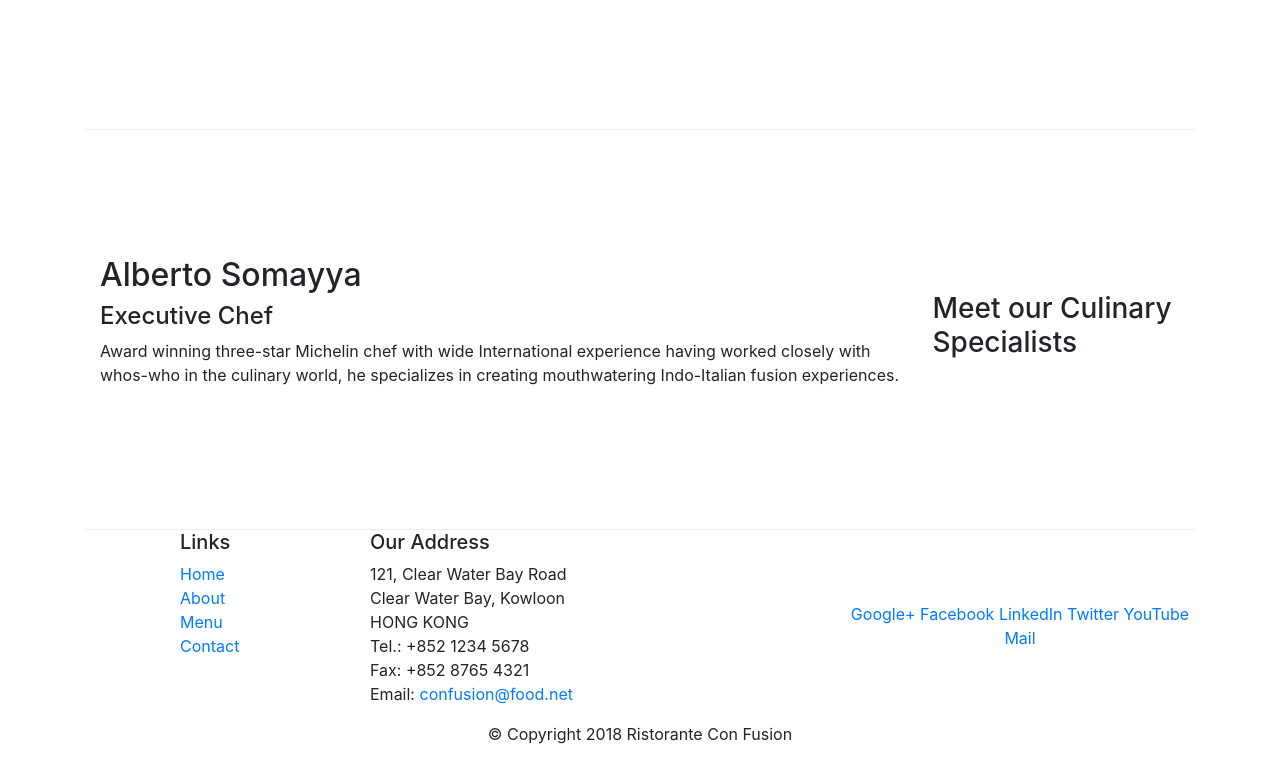
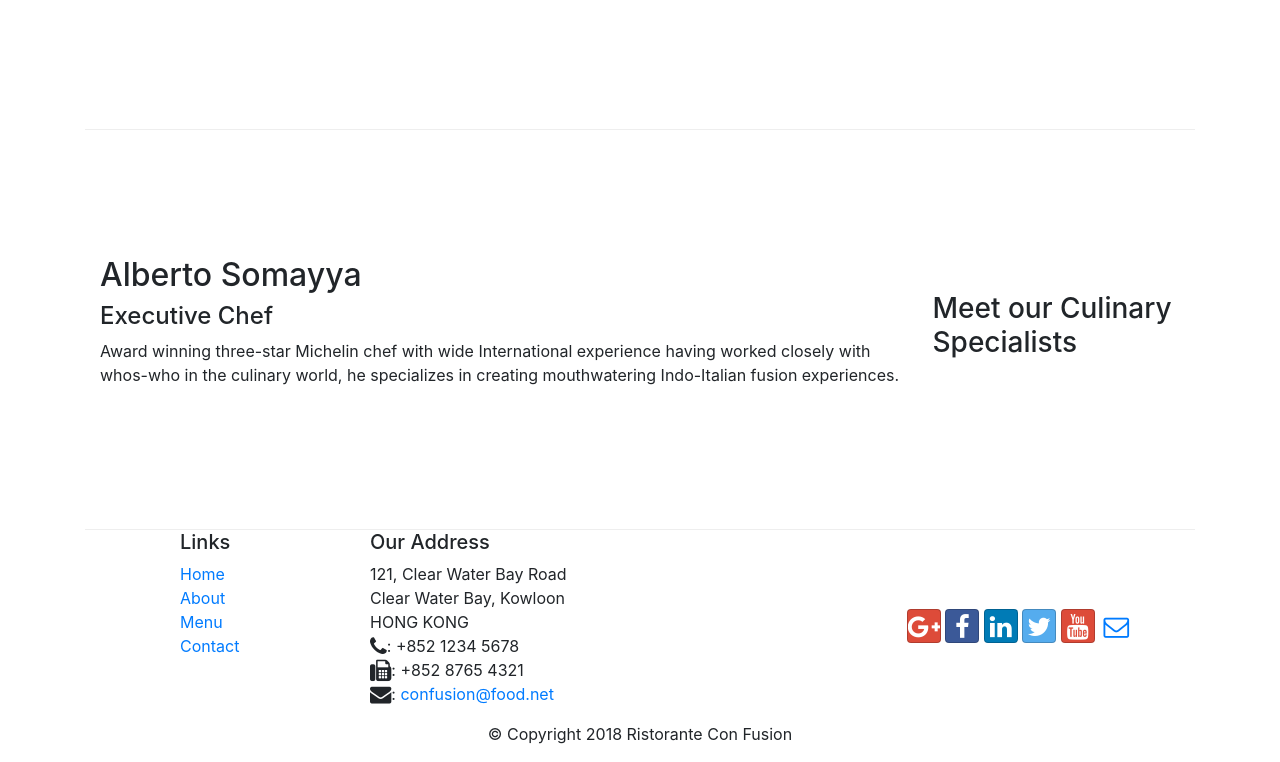
Before and after one commit to quant-shiva/bootstrap001, a website: page index.html in a window 1280 px wide. Shown: the part 954-1716 px from the top of the page. Drawn offline with nearby package versions, Linux system fonts and the light colour scheme.

Commit message:
adding font icon

```diff
--- a/aboutus.html
+++ b/aboutus.html
@@ -11,6 +11,14 @@
     <link
       rel="stylesheet"
       href="node_modules/bootstrap/dist/css/bootstrap.min.css"
+    />
+    <link
+      rel="stylesheet"
+      href="/node_modules/font-awesome/css/font-awesome.min.css"
+    />
+    <link
+      rel="stylesheet"
+      href="/node_modules/bootstrap-social/bootstrap-social.css"
     />
     <link href="/css/styles.css" rel="stylesheet" />
 
@@ -32,15 +40,27 @@
           >Ristorante Con Fusion</a
         >
         <div class="collapse navbar-collapse" id="Navbar">
-          <ul class="navbar-nav mr-auto">
+          <ul class="navbar-nav ml-auto">
             <li class="nav-item">
-              <a class="nav-link" href="index.html">Home</a>
+              <a class="nav-link" href="index.html"
+                ><span class="fa fa-home fa-lg"></span>Home</a
+              >
             </li>
             <li class="nav-item active">
-              <a class="nav-link" href="#">About</a>
+              <a class="nav-link" href="#"
+                ><span class="fa fa-info fa-lg"></span>About</a
+              >
             </li>
-            <li class="nav-item"><a class="nav-link" href="#">Menu</a></li>
-            <li class="nav-item"><a class="nav-link" href="#">Contact</a></li>
+            <li class="nav-item">
+              <a class="nav-link" href="#"
+                ><span class="fa fa-list fa-lg"></span>Menu</a
+              >
+            </li>
+            <li class="nav-item">
+              <a class="nav-link" href="#"
+                ><span class="fa fa-address-card fa-lg"></span>Contact</a
+              >
+            </li>
           </ul>
         </div>
       </div>
@@ -161,19 +181,42 @@
               121, Clear Water Bay Road<br />
               Clear Water Bay, Kowloon<br />
               HONG KONG<br />
-              Tel.: +852 1234 5678<br />
-              Fax: +852 8765 4321<br />
-              Email: <a href="mailto:confusion@food.net">confusion@food.net</a>
+              <i class="fa fa-phone fa-lg"></i>: +852 1234 5678<br />
+              <i class="fa fa-fax fa-lg"></i>: +852 8765 4321<br />
+              <i class="fa fa-envelope fa-lg"></i>:
+              <a href="mailto:confusion@food.net">confusion@food.net</a>
             </address>
           </div>
           <div class="col-12 col-sm-4 align-self-center">
             <div class="text-center">
-              <a href="http://google.com/+">Google+</a>
-              <a href="http://www.facebook.com/profile.php?id=">Facebook</a>
-              <a href="http://www.linkedin.com/in/">LinkedIn</a>
-              <a href="http://twitter.com/">Twitter</a>
-              <a href="http://youtube.com/">YouTube</a>
-              <a href="mailto:">Mail</a>
+              <a
+                class="btn btn-social-icon btn-google"
+                href="http://google.com/+"
+                ><i class="fa fa-google-plus fa-lg"></i
+              ></a>
+              <a
+                class="btn btn-social-icon btn-facebook"
+                href="http://www.facebook.com/profile.php?id="
+                ><i class="fa fa-facebook fa-lg"></i
+              ></a>
+              <a
+                class="btn btn-social-icon btn-linkedin"
+                href="http://www.linkedin.com/in/"
+                ><i class="fa fa-linkedin fa-lg"></i
+              ></a>
+              <a
+                class="btn btn-social-icon btn-twitter"
+                href="http://twitter.com/"
+                ><i class="fa fa-twitter fa-lg"></i
+              ></a>
+              <a
+                class="btn btn-social-icon btn-google"
+                href="http://youtube.com/"
+                ><i class="fa fa-youtube fa-lg"></i
+              ></a>
+              <a class="btn btn-social-icon" href="mailto:"
+                ><i class="fa fa-envelope-o fa-lg"></i
+              ></a>
             </div>
           </div>
         </div>
--- a/index.html
+++ b/index.html
@@ -13,6 +13,14 @@
     <link
       rel="stylesheet"
       href="node_modules/bootstrap/dist/css/bootstrap.min.css"
+    />
+    <link
+      rel="stylesheet"
+      href="/node_modules/font-awesome/css/font-awesome.min.css"
+    />
+    <link
+      rel="stylesheet"
+      href="/node_modules/bootstrap-social/bootstrap-social.css"
     />
     <link rel="stylesheet" href="/css/styles.css" />
     <title>Ristorante Con Fusion</title>
@@ -31,15 +39,27 @@
         </button>
         <a class="navbar-brand mr-auto" href="#">Ristorante Con Fusion</a>
         <div class="collapse navbar-collapse" id="Navbar">
-          <ul class="navbar-nav mr-auto">
+          <ul class="navbar-nav ml-auto">
             <li class="nav-item active">
-              <a class="nav-link" href="#">Home</a>
+              <a class="nav-link" href="#"
+                ><span class="fa fa-home fa-lg"></span>Home</a
+              >
             </li>
             <li class="nav-item">
-              <a class="nav-link" href="aboutus.html">About</a>
+              <a class="nav-link" href="aboutus.html"
+                ><span class="fa fa-info fa-lg"></span>About</a
+              >
             </li>
-            <li class="nav-item"><a class="nav-link" href="#">Menu</a></li>
-            <li class="nav-item"><a class="nav-link" href="#">Contact</a></li>
+            <li class="nav-item">
+              <a class="nav-link" href="#"
+                ><span class="fa fa-list fa-lg"></span>Menu</a
+              >
+            </li>
+            <li class="nav-item">
+              <a class="nav-link" href="#"
+                ><span class="fa fa-address-card fa-lg"></span>Contact</a
+              >
+            </li>
           </ul>
         </div>
       </div>
@@ -114,7 +134,7 @@
             <h5>Links</h5>
             <ul class="list-unstyled">
               <li><a href="#">Home</a></li>
-              <li><a href="#">About</a></li>
+              <li><a href="./aboutus.html">About</a></li>
               <li><a href="#">Menu</a></li>
               <li><a href="#">Contact</a></li>
             </ul>
@@ -125,19 +145,42 @@
               121, Clear Water Bay Road<br />
               Clear Water Bay, Kowloon<br />
               HONG KONG<br />
-              Tel.: +852 1234 5678<br />
-              Fax: +852 8765 4321<br />
-              Email: <a href="mailto:confusion@food.net">confusion@food.net</a>
+              <i class="fa fa-phone fa-lg"></i>: +852 1234 5678<br />
+              <i class="fa fa-fax fa-lg"></i>: +852 8765 4321<br />
+              <i class="fa fa-envelope fa-lg"></i>:
+              <a href="mailto:confusion@food.net">confusion@food.net</a>
             </address>
           </div>
           <div class="col-12 col-sm-4 align-self-center">
             <div class="text-center">
-              <a href="http://google.com/+">Google+</a>
-              <a href="http://www.facebook.com/profile.php?id=">Facebook</a>
-              <a href="http://www.linkedin.com/in/">LinkedIn</a>
-              <a href="http://twitter.com/">Twitter</a>
-              <a href="http://youtube.com/">YouTube</a>
-              <a href="mailto:">Mail</a>
+              <a
+                class="btn btn-social-icon btn-google"
+                href="http://google.com/+"
+                ><i class="fa fa-google-plus fa-lg"></i
+              ></a>
+              <a
+                class="btn btn-social-icon btn-facebook"
+                href="http://www.facebook.com/profile.php?id="
+                ><i class="fa fa-facebook fa-lg"></i
+              ></a>
+              <a
+                class="btn btn-social-icon btn-linkedin"
+                href="http://www.linkedin.com/in/"
+                ><i class="fa fa-linkedin fa-lg"></i
+              ></a>
+              <a
+                class="btn btn-social-icon btn-twitter"
+                href="http://twitter.com/"
+                ><i class="fa fa-twitter fa-lg"></i
+              ></a>
+              <a
+                class="btn btn-social-icon btn-google"
+                href="http://youtube.com/"
+                ><i class="fa fa-youtube fa-lg"></i
+              ></a>
+              <a class="btn btn-social-icon" href="mailto:"
+                ><i class="fa fa-envelope-o fa-lg"></i
+              ></a>
             </div>
           </div>
         </div>
--- a/package.json
+++ b/package.json
@@ -15,6 +15,8 @@
   },
   "dependencies": {
     "bootstrap": "^4.0.0",
+    "bootstrap-social": "^5.1.1",
+    "font-awesome": "^4.7.0",
     "jquery": "^3.3.1",
     "popper.js": "^1.12.9"
   }
```
Also changed, not shown: 1 other file.
